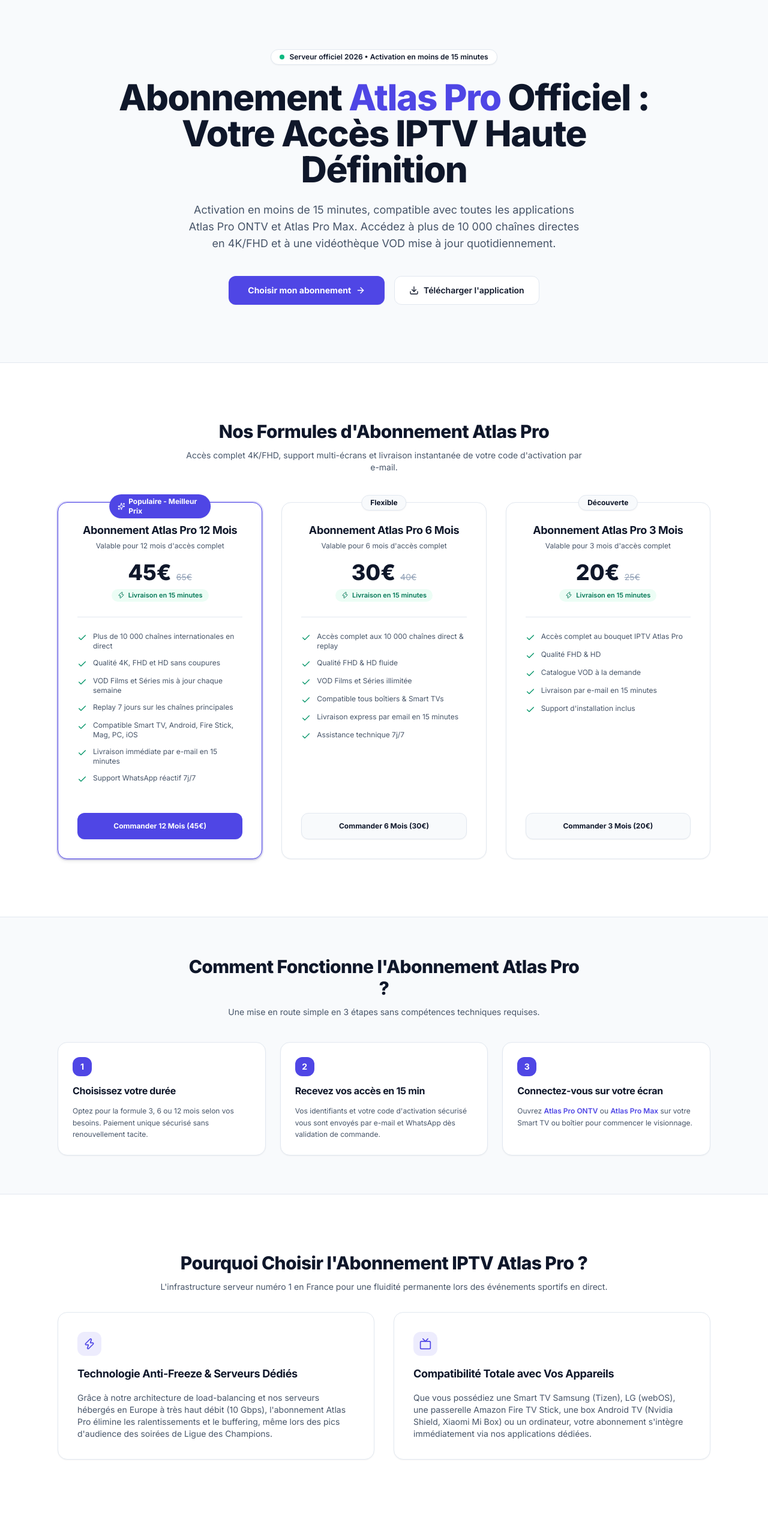
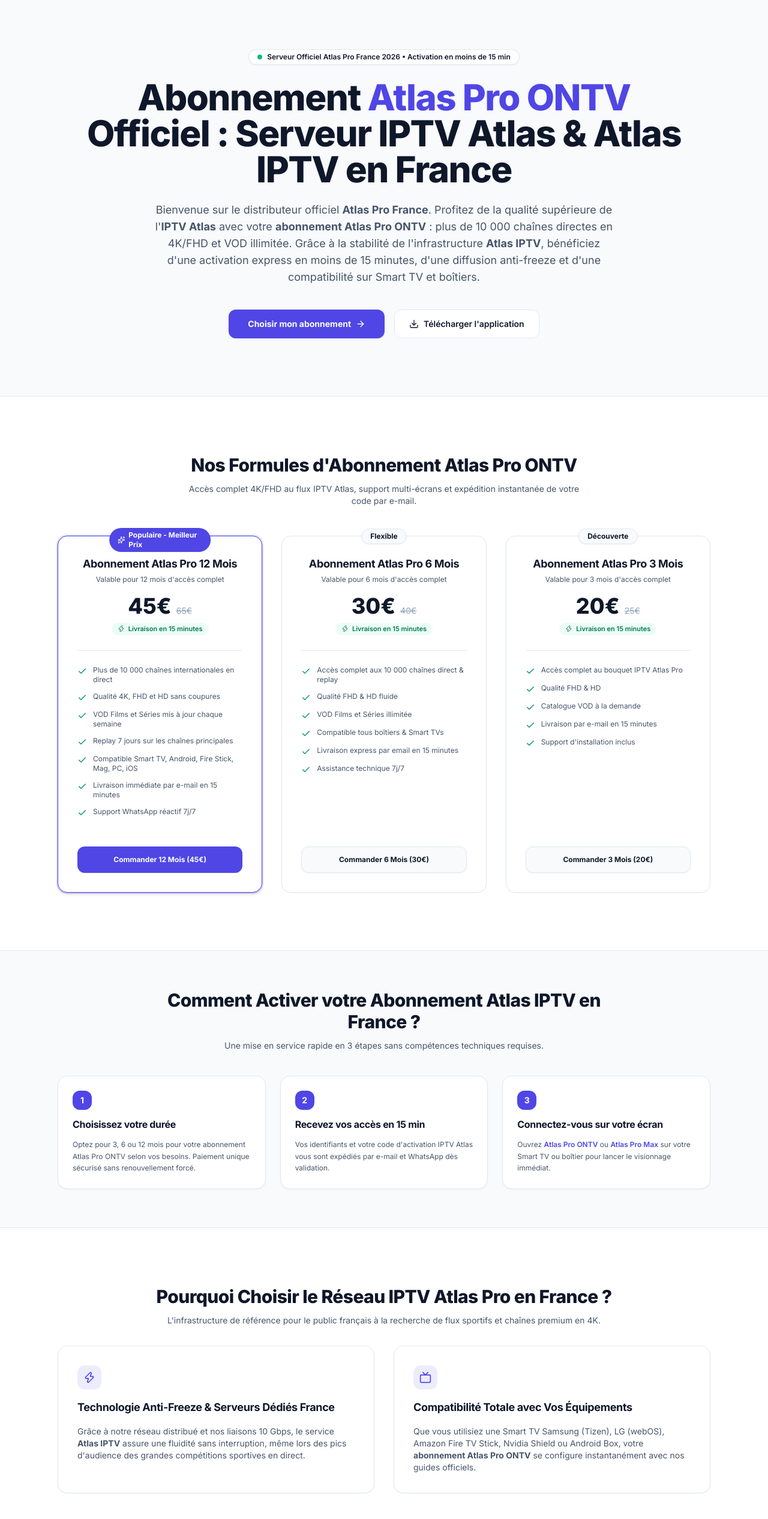
Before and after one commit to json-1400/atlasproibofficiel, a Next.js app: page / in a window 1280 px wide. Shown: the part 80-2612 px from the top of the page at 60% size. Built offline with nearby package versions, Linux system fonts and the light colour scheme; no server answers.

Commit message:
seo: map target keywords to homepage content and metadata

```diff
--- a/app/page.tsx
+++ b/app/page.tsx
@@ -15,60 +15,64 @@
 
 export function generateMetadata(): Metadata {
   return buildMetadata({
-    title: "Abonnement Atlas Pro : Accès Officiel IPTV & Atlas Pro Max",
+    title: "Abonnement Atlas Pro ONTV Officiel | Atlas IPTV France",
     description:
-      "Commandez votre abonnement Atlas Pro officiel. Formules 3, 6 et 12 mois compatibles Smart TV, Android et Fire Stick. Activation immédiate et code sécurisé.",
+      "Commandez votre abonnement Atlas Pro ONTV officiel en France. Profitez du serveur Atlas IPTV et IPTV Atlas en 4K/FHD. Activation immédiate en 15 min & support 7j/7.",
     path: "/",
   });
 }
 
+const HOMEPAGE_FAQS = [
+  {
+    question: "Combien de temps pour recevoir mon code d'abonnement Atlas Pro ONTV après paiement ?",
+    answer:
+      "Le traitement est entièrement automatisé : vos identifiants d'accès au serveur IPTV Atlas (code d'activation et liens m3u/Xtream) vous sont expédiés par e-mail en moins de 15 minutes après validation de la commande.",
+  },
+  {
+    question: "L'abonnement Atlas IPTV est-il compatible avec les applications Atlas Pro ONTV et Max ?",
+    answer:
+      "Oui, votre abonnement Atlas IPTV fonctionne parfaitement sur l'application officielle Atlas Pro ONTV, Atlas Pro Max, ainsi que sur les lecteurs tiers (IBO Player, IPTV Smarters Pro, TiviMate).",
+  },
+  {
+    question: "Pourquoi choisir le serveur Atlas Pro en France pour le streaming direct ?",
+    answer:
+      "Le réseau Atlas Pro France s'appuie sur des serveurs CDN européens 10 Gbps dotés de load-balancing intelligent pour éliminer le buffering lors des grands matchs de football en direct.",
+  },
+  {
+    question: "Que faire en cas de problème de connexion au serveur Atlas IPTV ?",
+    answer:
+      "Consultez nos tutoriels pas-à-pas pour résoudre les erreurs de configuration courantes, ou ouvrez un ticket d'assistance technique disponible 7 jours sur 7.",
+  },
+];
+
 export default function HomePage(): React.JSX.Element {
   const plans = getAllPlans();
-
-  const homepageFaqs = [
-    {
-      question: "Combien de temps pour recevoir mon code Atlas Pro après paiement ?",
-      answer:
-        "Le traitement est entièrement automatisé : vos codes d'activation et liens m3u/Xtream vous sont expédiés par e-mail en moins de 15 minutes après validation de la commande.",
-    },
-    {
-      question: "Mon abonnement est-il compatible avec l'application Atlas Pro ONTV ?",
-      answer:
-        "Oui, votre abonnement fonctionne indifféremment sur l'application officielle Atlas Pro ONTV, Atlas Pro Max, ainsi que sur les lecteurs IPTV tiers tels que IBO Player, IPTV Smarters Pro et TiviMate.",
-    },
-    {
-      question: "Que faire en cas de problème de connexion au serveur ?",
-      answer:
-        "Consultez notre guide dédié pour résoudre l'erreur impossible de se connecter au serveur Atlas Pro, ou contactez notre assistance technique via WhatsApp disponible 7 jours sur 7.",
-    },
-  ];
 
   const graphData = [
     buildOrganizationSchema(),
     buildWebSiteSchema(),
     buildHomepageProductAggregateSchema(plans),
-    buildFaqSchema(homepageFaqs),
+    buildFaqSchema(HOMEPAGE_FAQS),
   ];
 
   return (
     <>
       <JsonLd graph={graphData} />
       <div className="space-y-16 sm:space-y-24 pb-20">
-        {/* 1. Hero Section (Transactional) */}
+        {/* 1. Hero Section (Transactional & Core Keywords) */}
         <section className="bg-surface border-b border-border py-16 sm:py-24">
           <div className="mx-auto max-w-6xl px-4 sm:px-6 lg:px-8 text-center space-y-6">
             <div className="inline-flex items-center gap-2 rounded-full border border-border bg-white px-3.5 py-1 text-xs font-semibold text-heading shadow-sm">
               <span className="h-2 w-2 rounded-full bg-accent" />
-              Serveur officiel 2026 • Activation en moins de 15 minutes
+              Serveur Officiel Atlas Pro France 2026 • Activation en moins de 15 min
             </div>
 
-            <h1 className="text-3xl font-extrabold tracking-tight sm:text-5xl lg:text-6xl text-heading max-w-4xl mx-auto leading-tight">
-              Abonnement <span className="text-primary">Atlas Pro</span> Officiel : Votre Accès IPTV Haute Définition
+            <h1 className="text-3xl font-extrabold tracking-tight sm:text-5xl lg:text-6xl text-heading max-w-5xl mx-auto leading-tight">
+              Abonnement <span className="text-primary">Atlas Pro ONTV</span> Officiel : Serveur IPTV Atlas & Atlas IPTV en France
             </h1>
 
-            <p className="mx-auto max-w-2xl text-base sm:text-lg text-body leading-relaxed">
-              Activation en moins de 15 minutes, compatible avec toutes les applications Atlas Pro ONTV et Atlas Pro Max.
-              Accédez à plus de 10 000 chaînes directes en 4K/FHD et à une vidéothèque VOD mise à jour quotidiennement.
+            <p className="mx-auto max-w-3xl text-base sm:text-lg text-body leading-relaxed">
+              Bienvenue sur le distributeur officiel <strong>Atlas Pro France</strong>. Profitez de la qualité supérieure de l&apos;<strong>IPTV Atlas</strong> avec votre <strong>abonnement Atlas Pro ONTV</strong> : plus de 10 000 chaînes directes en 4K/FHD et VOD illimitée. Grâce à la stabilité de l&apos;infrastructure <strong>Atlas IPTV</strong>, bénéficiez d&apos;une activation express en moins de 15 minutes, d&apos;une diffusion anti-freeze et d&apos;une compatibilité sur Smart TV et boîtiers.
             </p>
 
             <div className="flex flex-col sm:flex-row items-center justify-center gap-4 pt-4">
@@ -90,14 +94,14 @@
           </div>
         </section>
 
-        {/* 2. Pricing Grid (Immediate Commercial Focus) */}
+        {/* 2. Pricing Grid */}
         <section id="tarifs" aria-label="Tarifs des abonnements" className="mx-auto max-w-6xl px-4 sm:px-6 lg:px-8 space-y-8 scroll-mt-20">
           <div className="text-center space-y-3 max-w-2xl mx-auto">
             <h2 className="text-2xl sm:text-3xl font-extrabold text-heading">
-              Nos Formules d&apos;Abonnement Atlas Pro
+              Nos Formules d&apos;Abonnement Atlas Pro ONTV
             </h2>
             <p className="text-sm text-body">
-              Accès complet 4K/FHD, support multi-écrans et livraison instantanée de votre code d&apos;activation par e-mail.
+              Accès complet 4K/FHD au flux IPTV Atlas, support multi-écrans et expédition instantanée de votre code par e-mail.
             </p>
           </div>
 
@@ -111,12 +115,12 @@
         {/* 3. Application & Compatibility Bridge */}
         <section className="bg-surface border-y border-border py-16">
           <div className="mx-auto max-w-6xl px-4 sm:px-6 lg:px-8 space-y-10">
-            <div className="text-center space-y-3 max-w-2xl mx-auto">
+            <div className="text-center space-y-3 max-w-3xl mx-auto">
               <h2 className="text-2xl sm:text-3xl font-extrabold text-heading">
-                Comment Fonctionne l&apos;Abonnement Atlas Pro ?
+                Comment Activer votre Abonnement Atlas IPTV en France ?
               </h2>
               <p className="text-sm text-body">
-                Une mise en route simple en 3 étapes sans compétences techniques requises.
+                Une mise en service rapide en 3 étapes sans compétences techniques requises.
               </p>
             </div>
 
@@ -127,7 +131,7 @@
                 </span>
                 <h3 className="text-base font-bold text-heading">Choisissez votre durée</h3>
                 <p className="text-xs text-body leading-relaxed">
-                  Optez pour la formule 3, 6 ou 12 mois selon vos besoins. Paiement unique sécurisé sans renouvellement tacite.
+                  Optez pour 3, 6 ou 12 mois pour votre abonnement Atlas Pro ONTV selon vos besoins. Paiement unique sécurisé sans renouvellement forcé.
                 </p>
               </div>
 
@@ -137,7 +141,7 @@
                 </span>
                 <h3 className="text-base font-bold text-heading">Recevez vos accès en 15 min</h3>
                 <p className="text-xs text-body leading-relaxed">
-                  Vos identifiants et votre code d&apos;activation sécurisé vous sont envoyés par e-mail et WhatsApp dès validation de commande.
+                  Vos identifiants et votre code d&apos;activation IPTV Atlas vous sont expédiés par e-mail et WhatsApp dès validation.
                 </p>
               </div>
 
@@ -155,7 +159,7 @@
                   <Link href="/telecharger/atlas-pro-max" className="text-primary font-semibold hover:underline">
                     Atlas Pro Max
                   </Link>{" "}
-                  sur votre Smart TV ou boîtier pour commencer le visionnage.
+                  sur votre Smart TV ou boîtier pour lancer le visionnage immédiat.
                 </p>
               </div>
             </div>
@@ -166,10 +170,10 @@
         <section className="mx-auto max-w-6xl px-4 sm:px-6 lg:px-8 space-y-8">
           <div className="text-center space-y-3 max-w-3xl mx-auto">
             <h2 className="text-2xl sm:text-3xl font-extrabold text-heading">
-              Pourquoi Choisir l&apos;Abonnement IPTV Atlas Pro ?
+              Pourquoi Choisir le Réseau IPTV Atlas Pro en France ?
             </h2>
             <p className="text-sm text-body">
-              L&apos;infrastructure serveur numéro 1 en France pour une fluidité permanente lors des événements sportifs en direct.
+              L&apos;infrastructure de référence pour le public français à la recherche de flux sportifs et chaînes premium en 4K.
             </p>
           </div>
 
@@ -178,10 +182,9 @@
               <div className="flex h-10 w-10 items-center justify-center rounded-xl bg-primary/10 text-primary">
                 <Zap className="h-5 w-5" aria-hidden="true" />
               </div>
-              <h3 className="text-lg font-bold text-heading">Technologie Anti-Freeze & Serveurs Dédiés</h3>
+              <h3 className="text-lg font-bold text-heading">Technologie Anti-Freeze & Serveurs Dédiés France</h3>
               <p className="text-xs sm:text-sm text-body leading-relaxed">
-                Grâce à notre architecture de load-balancing et nos serveurs hébergés en Europe à très haut débit (10 Gbps),
-                l&apos;abonnement Atlas Pro élimine les ralentissements et le buffering, même lors des pics d&apos;audience des soirées de Ligue des Champions.
+                Grâce à notre réseau distribué et nos liaisons 10 Gbps, le service <strong>Atlas IPTV</strong> assure une fluidité sans interruption, même lors des pics d&apos;audience des grandes compétitions sportives en direct.
               </p>
             </div>
 
@@ -189,9 +192,9 @@
               <div className="flex h-10 w-10 items-center justify-center rounded-xl bg-primary/10 text-primary">
                 <Tv className="h-5 w-5" aria-hidden="true" />
               </div>
-              <h3 className="text-lg font-bold text-heading">Compatibilité Totale avec Vos Appareils</h3>
+              <h3 className="text-lg font-bold text-heading">Compatibilité Totale avec Vos Équipements</h3>
               <p className="text-xs sm:text-sm text-body leading-relaxed">
-                Que vous possédiez une Smart TV Samsung (Tizen), LG (webOS), une passerelle Amazon Fire TV Stick, une box Android TV (Nvidia Shield, Xiaomi Mi Box) ou un ordinateur, votre abonnement s&apos;intègre immédiatement via nos applications dédiées.
+                Que vous utilisiez une Smart TV Samsung (Tizen), LG (webOS), Amazon Fire TV Stick, Nvidia Shield ou Android Box, votre <strong>abonnement Atlas Pro ONTV</strong> se configure instantanément avec nos guides officiels.
               </p>
             </div>
           </div>
@@ -202,15 +205,15 @@
           <div className="text-center space-y-3">
             <h2 className="text-2xl sm:text-3xl font-extrabold text-heading flex items-center justify-center gap-2">
               <HelpCircle className="h-6 w-6 text-primary" aria-hidden="true" />
-              <span>Questions Fréquentes sur l&apos;Abonnement Atlas Pro</span>
+              <span>Questions Fréquentes sur l&apos;Abonnement Atlas Pro ONTV et l&apos;IPTV Atlas</span>
             </h2>
             <p className="text-sm text-body">
-              Tout ce que vous devez savoir avant de commander votre licence.
+              Tout ce que vous devez savoir avant de commander votre licence Atlas IPTV en France.
             </p>
           </div>
 
           <div className="space-y-4">
-            {homepageFaqs.map((faq) => (
+            {HOMEPAGE_FAQS.map((faq) => (
               <div key={faq.question} className="rounded-2xl border border-border bg-white p-6 shadow-sm">
                 <h3 className="text-sm sm:text-base font-bold text-heading">
                   {faq.question}
```
